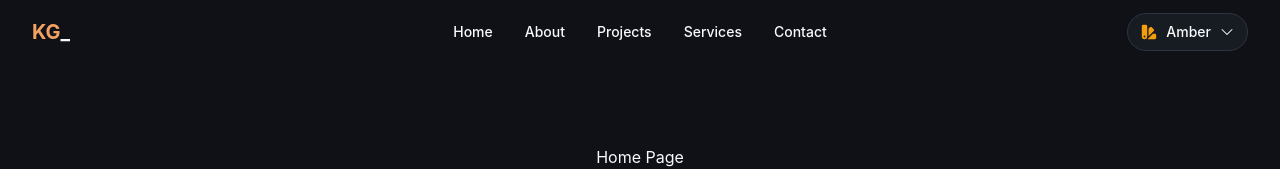
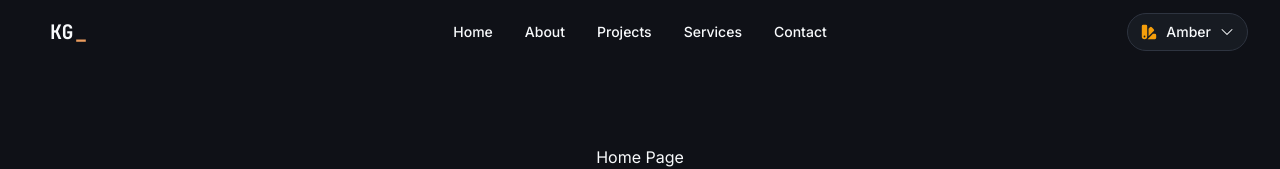
Before and after one commit to Karim-Galal/karim-galal-portfolio, a React (Vite) app in the folder frontend/: page / in a window 1280 px wide. Shown: the top 169 px of the page. Built offline with nearby package versions, Linux system fonts and the light colour scheme.

Commit message:
finishing logo animation

```diff
--- a/frontend/index.html
+++ b/frontend/index.html
@@ -5,6 +5,22 @@
     <link rel="icon" type="image/svg+xml" href="/favicon.svg" />
     <meta name="viewport" content="width=device-width, initial-scale=1.0" />
     <title>frontend</title>
+
+    <link
+      rel="preconnect"
+      href="https://fonts.googleapis.com"
+    />
+
+    <link
+      rel="preconnect"
+      href="https://fonts.gstatic.com"
+      crossorigin
+    />
+
+    <link
+      href="https://fonts.googleapis.com/css2?family=Inter:wght@100..900&family=JetBrains+Mono:wght@400;500;600;700&display=swap"
+      rel="stylesheet"
+    />
   </head>
   <body>
     <div id="root"></div>
--- a/frontend/package.json
+++ b/frontend/package.json
@@ -14,6 +14,7 @@
     "axios": "^1.19.0",
     "clsx": "^2.1.1",
     "lucide-react": "^1.28.0",
+    "motion": "^13.0.0",
     "react": "^19.2.8",
     "react-dom": "^19.2.8",
     "react-icons": "^5.7.0",
--- /dev/null
+++ b/frontend/src/data/logo.js
@@ -0,0 +1,20 @@
+export const LOGO_STATES = [
+  {
+    id: "jsx",
+    prefix: "<",
+    suffix: "/>",
+  },
+  {
+    id: "object",
+    prefix: "{",
+    suffix: "}",
+  },
+  {
+    id: "terminal",
+    prefix: "",
+    suffix: "_",
+    blinking: true,
+  },
+];
+
+export const LOGO_STEP_DURATION = 900;
--- a/frontend/src/data/terminal.js
+++ b/frontend/src/data/terminal.js
@@ -0,0 +1,18 @@
+export const terminalCommands = [
+  {
+    command: "whoami",
+    output: "Karim Galal",
+  },
+  {
+    command: "role",
+    output: "Full Stack Laravel & React Developer",
+  },
+  {
+    command: "location",
+    output: "Egypt",
+  },
+  {
+    command: "stack",
+    output: "Laravel • React • MySQL • Tailwind CSS",
+  },
+];
--- a/frontend/src/shared/components/layout/NavbarLogo.jsx
+++ b/frontend/src/shared/components/layout/NavbarLogo.jsx
@@ -1,13 +1,74 @@
+import { useEffect, useState } from "react";
 import { Link } from "react-router-dom";
 
+import { AnimatePresence, motion } from "motion/react";
+
+import {
+  LOGO_STATES,
+  LOGO_STEP_DURATION,
+} from "@/data/logo";
+
 function NavbarLogo() {
+  const [index, setIndex] = useState(0);
+
+  useEffect(() => {
+    if (index >= LOGO_STATES.length - 1) return;
+
+    const timer = setTimeout(() => {
+      setIndex((prev) => prev + 1);
+    }, LOGO_STEP_DURATION);
+
+    return () => clearTimeout(timer);
+  }, [index]);
+
+  const logo = LOGO_STATES[index];
+
   return (
     <Link
       to="/"
-      className="flex-1 text-xl font-bold"
+      className="flex items-center font-mono text-xl font-bold tracking-tight select-none"
     >
-      <span className="text-primary">KG</span>
-      <span>_</span>
+      {/* Prefix */}
+      <span className="flex w-4 justify-end text-primary">
+        <AnimatePresence mode="wait" initial={false}>
+          <motion.span
+            key={logo.id + "-prefix"}
+            initial={{ opacity: 0 }}
+            animate={{ opacity: 1 }}
+            exit={{ opacity: 0 }}
+            transition={{
+              duration: 0.35,
+              ease: "easeInOut",
+            }}
+          >
+            {logo.prefix}
+          </motion.span>
+        </AnimatePresence>
+      </span>
+
+      {/* KG */}
+      <span className="mx-0.5 text-foreground">
+        KG
+      </span>
+
+      {/* Suffix */}
+      <span className="flex w-4 text-primary">
+        <AnimatePresence mode="wait" initial={false}>
+          <motion.span
+            key={logo.id + "-suffix"}
+            initial={{ opacity: 0 }}
+            animate={{ opacity: 1 }}
+            exit={{ opacity: 0 }}
+            transition={{
+              duration: 0.35,
+              ease: "easeInOut",
+            }}
+            className={logo.blinking ? "animate-cursor" : ""}
+          >
+            {logo.suffix}
+          </motion.span>
+        </AnimatePresence>
+      </span>
     </Link>
   );
 }
--- a/frontend/src/styles/animations.css
+++ b/frontend/src/styles/animations.css
@@ -0,0 +1,14 @@
+@keyframes cursor-blink {
+  0%,
+  100% {
+    opacity: 1;
+  }
+
+  50% {
+    opacity: 0.35;
+  }
+}
+
+.animate-cursor {
+  animation: cursor-blink 1.6s ease-in-out infinite;
+}
--- a/frontend/src/styles/foundation.css
+++ b/frontend/src/styles/foundation.css
@@ -16,6 +16,8 @@
   ========================================== */
 
   --font-sans: "Inter", ui-sans-serif, system-ui, sans-serif;
+
+  --font-mono: "JetBrains Mono", monospace;
 
   /* ==========================================
     Radius
--- a/frontend/src/styles/index.css
+++ b/frontend/src/styles/index.css
@@ -8,5 +8,5 @@
 @import "./themes/emerald.css";
 
 
-/* @import "./animations.css"; */
+@import "./animations.css";
 /* @import "./utilities.css"; */
```
Also changed, not shown: 1 other file (tests, documents, lock files or other folders).
